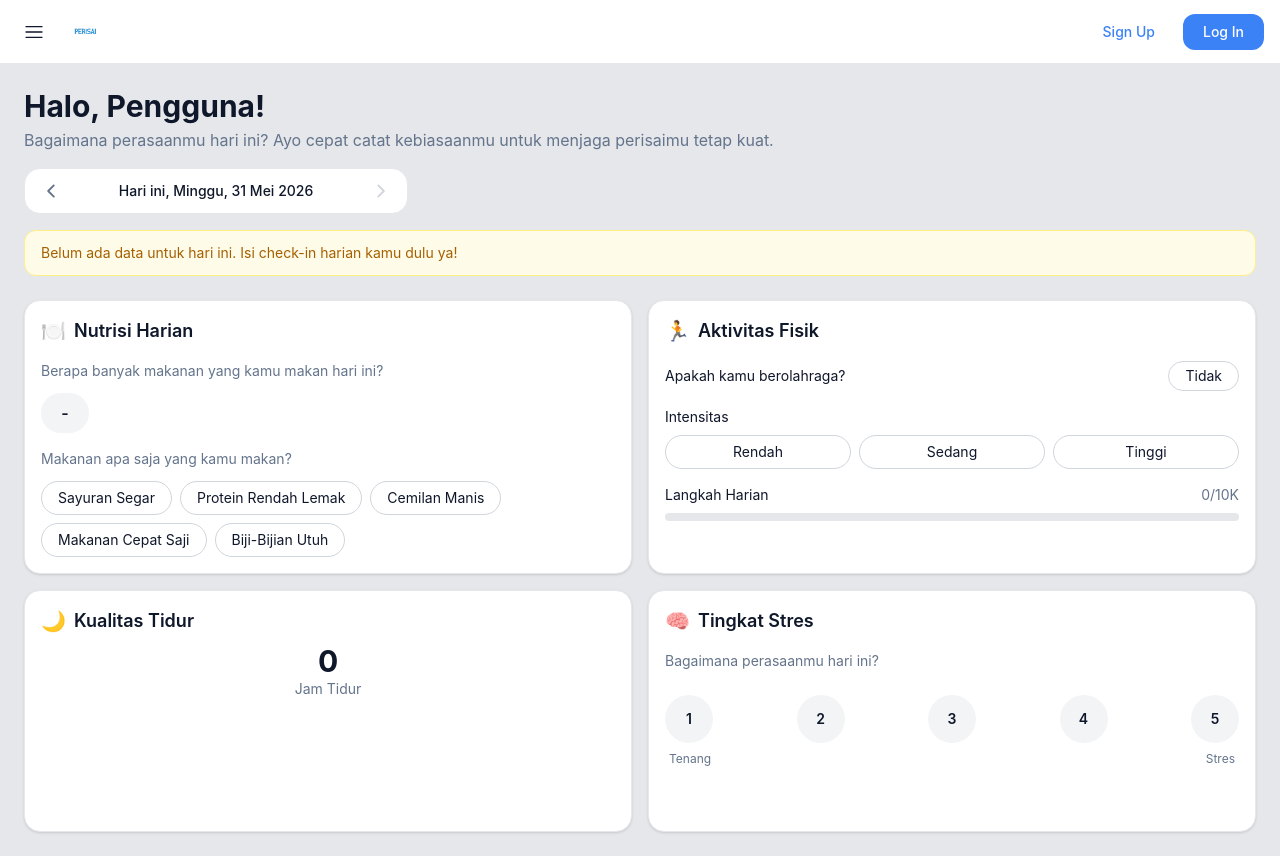
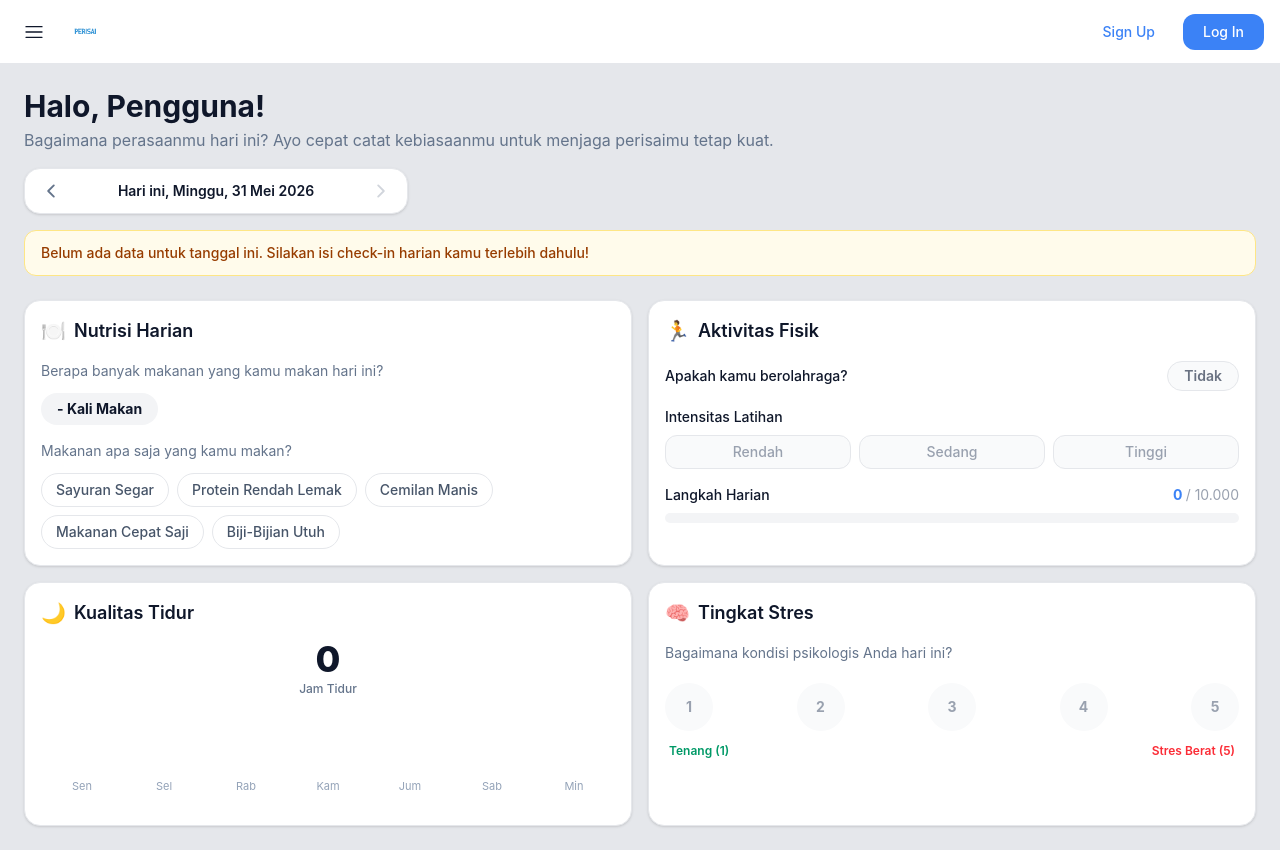
Before and after one commit to theoitssurabaya/PERISAI, a React (Vite) app in the folder Fullstack/Frontend/: page /habit-log in a window 1280 px wide. Built offline with nearby package versions, Linux system fonts and the light colour scheme.

Commit message:
responsif habit log dan risk profile

```diff
--- a/Fullstack/Frontend/src/pages/HabitLogPage.jsx
+++ b/Fullstack/Frontend/src/pages/HabitLogPage.jsx
@@ -6,24 +6,32 @@ import api from '../services/api'
 import { useAuth } from '../context/useAuth'
 
 function HabitLogPage() {
-    const { isLoggedIn } = useAuth()
+    const { isLoggedIn, user } = useAuth()
     const [logData, setLogData] = useState(null)
     const [loading, setLoading] = useState(true)
     const [currentDate, setCurrentDate] = useState(new Date())
-    const { user } = useAuth()
 
     useEffect(() => {
         if (!isLoggedIn) {
-            Promise.resolve().then(() => setLoading(false))
+            setLoading(false)
             return
         }
-        const dateStr = currentDate.toISOString().split('T')[0]
+
+        setLoading(true)
+        // Memastikan format YYYY-MM-DD menggunakan waktu lokal, bukan UTC agar tanggal tidak bergeser
+        const offset = currentDate.getTimezoneOffset()
+        const localDate = new Date(currentDate.getTime() - (offset * 60 * 1000))
+        const dateStr = localDate.toISOString().split('T')[0]
+
         api.get(`/api/habit-log?date=${dateStr}`)
             .then(res => {
                 setLogData(res.data.data)
                 setLoading(false)
             })
-            .catch(() => setLoading(false))
+            .catch(() => {
+                setLogData(null)
+                setLoading(false)
+            })
     }, [isLoggedIn, currentDate])
 
     const meals = logData?.meals ?? '-'
@@ -34,26 +42,26 @@ function HabitLogPage() {
     const sleepHours = logData?.sleep_hours ?? 0
     const stressLevel = logData?.stress_level ?? null
 
-
     const foodOptions = ['Sayuran Segar', 'Protein Rendah Lemak', 'Cemilan Manis', 'Makanan Cepat Saji', 'Biji-Bijian Utuh']
     const intensityOptions = ['Rendah', 'Sedang', 'Tinggi']
+
     const isToday = new Date().toDateString() === currentDate.toDateString()
 
-    const today = new Date()
-    today.setHours(0, 0, 0, 0)
+    // Batasan navigasi 6 hari ke belakang dengan logika aman (bebas mutasi langsung)
+    const todayTimestamp = new Date().setHours(0, 0, 0, 0)
+    const minDateLimit = new Date(todayTimestamp - 6 * 24 * 60 * 60 * 1000)
+    const isMinDate = currentDate <= minDateLimit
 
-    const minDate = new Date(today)
-    minDate.setDate(minDate.getDate() - 6)
+    // Mendapatkan nama hari lokal singkat (e.g., 'Sen', 'Sel', 'Rab')
+    const currentDayName = currentDate.toLocaleDateString('id-ID', { weekday: 'short' })
 
-    const isMinDate = currentDate <= minDate
-
-    const sleepData = [
-        { day: 'Mon', hours: sleepHours },
-        { day: 'Tue', hours: sleepHours },
-        { day: 'Wed', hours: sleepHours },
-        { day: 'Thu', hours: sleepHours },
-        { day: 'Fri', hours: sleepHours },
-    ]
+    // Memetakan grafik tidur agar data jam tidur hanya muncul proporsional di hari yang dipilih
+    const daysOfWeek = ['Sen', 'Sel', 'Rab', 'Kam', 'Jum', 'Sab', 'Min']
+    const sleepData = daysOfWeek.map(day => ({
+        day,
+        hours: day === currentDayName ? sleepHours : 0,
+        isActive: day === currentDayName
+    }))
 
     const goToPrev = () => {
         if (isMinDate) return
@@ -78,24 +86,24 @@ function HabitLogPage() {
         })
     }
 
-    if (loading) return <div className="p-6 text-[#64748B]">Loading...</div>
+    if (loading) return <div className="p-6 text-[#64748B] font-medium animate-pulse">Memuat data log harian...</div>
 
     return (
         <div className={s.pageWrapper}>
             <h1 className={s.pageTitle}>Halo, {user?.name || 'Pengguna'}!</h1>
             <p className={s.pageSubtitle}>Bagaimana perasaanmu hari ini? Ayo cepat catat kebiasaanmu untuk menjaga perisaimu tetap kuat.</p>
 
-            {/* Date Navigator */}
-            <div className="flex items-center justify-between bg-white rounded-2xl border border-gray-200 px-4 py-3 mt-4 mb-2 max-w-full sm:max-w-sm">
+            {/* Navigator Tanggal */}
+            <div className="flex items-center justify-between bg-white rounded-2xl border border-gray-200 px-4 py-3 mt-4 mb-2 max-w-full sm:max-w-sm shadow-sm">
                 <button
                     onClick={goToPrev}
                     disabled={isMinDate}
-                    className="text-[#64748B] hover:text-[#0F172A] transition-colors"
+                    className={`transition-colors ${isMinDate ? 'text-gray-300 cursor-not-allowed' : 'text-[#64748B] hover:text-[#0F172A]'}`}
                 >
                     <IoChevronBackOutline size={20} />
                 </button>
 
-                <span className="text-sm font-medium text-[#0F172A]">
+                <span className="text-sm font-semibold text-[#0F172A] select-none">
                     {isToday ? `Hari ini, ${formatDate(currentDate)}` : formatDate(currentDate)}
                 </span>
 
@@ -108,15 +116,17 @@ function HabitLogPage() {
                 </button>
             </div>
 
+            {/* Alert Data Kosong */}
             {!logData && (
-                <div className="mt-4 mb-2 px-4 py-3 bg-yellow-50 border border-yellow-200 rounded-xl text-sm text-yellow-700">
-                    Belum ada data untuk hari ini. Isi check-in harian kamu dulu ya!
+                <div className="mt-4 mb-2 px-4 py-3 bg-amber-50 border border-amber-200 rounded-xl text-sm text-amber-800 font-medium">
+                    Belum ada data untuk tanggal ini. Silakan isi check-in harian kamu terlebih dahulu!
                 </div>
             )}
 
+            {/* Grid Konten */}
             <div className="grid grid-cols-1 sm:grid-cols-2 gap-4 mt-6">
 
-                {/* Daily Nutrition */}
+                {/* Nutrisi Harian */}
                 <div className={s.card}>
                     <div className="flex items-center gap-2 mb-4">
                         <span className="text-xl">🍽️</span>
@@ -124,28 +134,31 @@ function HabitLogPage() {
                     </div>
 
                     <p className="text-sm text-[#64748B] mb-3">Berapa banyak makanan yang kamu makan hari ini?</p>
-                    <div className="flex items-center gap-4 bg-gray-100 rounded-full px-4 py-2 w-fit mb-4">
-                        <span className="font-semibold text-[#0F172A] w-4 text-center">{meals}</span>
+                    <div className="flex items-center gap-4 bg-gray-100 rounded-full px-4 py-1.5 w-fit mb-4">
+                        <span className="font-bold text-[#0F172A] text-sm">{meals} Kali Makan</span>
                     </div>
 
                     <p className="text-sm text-[#64748B] mb-3">Makanan apa saja yang kamu makan?</p>
                     <div className="flex flex-wrap gap-2">
-                        {foodOptions.map(food => (
+                        {foodOptions.map(food => {
+                            const isSelected = selectedFoods.includes(food);
+                            return (
                                 <span
                                     key={food}
-                                className={`text-sm px-4 py-1.5 rounded-full border
-                                    ${selectedFoods.includes(food)
-                                        ? 'bg-[#3B82F6] text-white border-[#3B82F6]'
-                                        : 'bg-white text-[#0F172A] border-gray-300'
+                                    className={`text-xs sm:text-sm px-3.5 py-1.5 rounded-full border transition-all font-medium
+                                        ${isSelected
+                                            ? 'bg-[#3B82F6] text-white border-[#3B82F6] shadow-sm'
+                                            : 'bg-white text-[#475569] border-gray-200'
                                         }`}
                                 >
                                     {food}
                                 </span>
-                        ))}
+                            );
+                        })}
                     </div>
                 </div>
 
-                {/* Physical Activity */}
+                {/* Aktivitas Fisik */}
                 <div className={s.card}>
                     <div className="flex items-center gap-2 mb-4">
                         <span className="text-xl">🏃</span>
@@ -153,25 +166,25 @@ function HabitLogPage() {
                     </div>
 
                     <div className="flex items-center justify-between mb-4">
-                        <span className="text-sm text-[#0F172A]">Apakah kamu berolahraga?</span>
-                        <span className={`text-sm px-4 py-1 rounded-full border
+                        <span className="text-sm font-medium text-[#0F172A]">Apakah kamu berolahraga?</span>
+                        <span className={`text-sm px-4 py-1 rounded-full border font-semibold
                             ${exercised
-                                ? 'bg-[#3B82F6] text-white border-[#3B82F6]'
-                                : 'bg-white text-[#0F172A] border-gray-300'
+                                ? 'bg-emerald-50 text-emerald-600 border-emerald-200'
+                                : 'bg-gray-50 text-gray-500 border-gray-200'
                             }`}>
                             {exercised ? 'Ya' : 'Tidak'}
                         </span>
                     </div>
 
-                    <p className="text-sm text-[#0F172A] mb-2">Intensitas</p>
+                    <p className="text-sm font-medium text-[#0F172A] mb-2">Intensitas Latihan</p>
                     <div className="flex gap-2 mb-4">
                         {intensityOptions.map(opt => (
                             <span
                                 key={opt}
-                                className={`flex-1 text-sm py-1.5 rounded-full border text-center
+                                className={`flex-1 text-sm py-1.5 rounded-xl border text-center font-medium transition-all
                                     ${intensity === opt
-                                        ? 'bg-[#3B82F6] text-white border-[#3B82F6]'
-                                        : 'bg-white text-[#0F172A] border-gray-300'
+                                        ? 'bg-[#3B82F6] text-white border-[#3B82F6] shadow-sm'
+                                        : 'bg-gray-50 text-gray-400 border-gray-200'
                                     }`}
                             >
                                 {opt}
@@ -180,65 +193,83 @@ function HabitLogPage() {
                     </div>
 
                     <div className="flex items-center justify-between mb-2">
-                        <span className="text-sm text-[#0F172A]">Langkah Harian</span>
-                        <span className="text-sm text-[#64748B]">{steps.toLocaleString()}/10K</span>
+                        <span className="text-sm font-medium text-[#0F172A]">Langkah Harian</span>
+                        <span className="text-sm font-bold text-[#3B82F6]">{steps.toLocaleString()} <span className="text-gray-400 font-normal">/ 10.000</span></span>
                     </div>
-                    <div className="w-full bg-gray-200 rounded-full h-2">
+                    <div className="w-full bg-gray-100 rounded-full h-2.5 overflow-hidden">
                         <div
-                            className="bg-[#3B82F6] h-2 rounded-full transition-all"
-                            style={{ width: `${(steps / 10000) * 100}%` }}
+                            className="bg-[#3B82F6] h-2.5 rounded-full transition-all duration-500"
+                            style={{ width: `${Math.min((steps / 10000) * 100, 100)}%` }}
                         />
                     </div>
                 </div>
 
-                {/* Sleep Quality */}
+                {/* Kualitas Tidur */}
                 <div className={s.card}>
                     <div className="flex items-center gap-2 mb-2">
                         <span className="text-xl">🌙</span>
                         <h2 className={s.sectionTitle}>Kualitas Tidur</h2>
                     </div>
-                    <p className="text-3xl font-bold text-[#0F172A] text-center mt-2">{sleepHours}</p>
-                    <p className="text-sm text-[#64748B] text-center mb-4">Jam Tidur</p>
+                    <div className="text-center my-3">
+                        <p className="text-4xl font-extrabold text-[#0F172A]">{sleepHours}</p>
+                        <p className="text-xs text-[#64748B] font-medium mt-0.5">Jam Tidur</p>
+                    </div>
 
-                    <ResponsiveContainer width="100%" height={100}>
-                        <BarChart data={sleepData} barSize={32}>
-                            <XAxis dataKey="day" hide />
+                    <div className="w-full h-[100px] min-h-[100px]">
+                        <ResponsiveContainer width="100%" height="100%">
+                            <BarChart data={sleepData} barSize={24} margin={{ top: 10, bottom: 5 }}>
+                                <XAxis dataKey="day" tick={{ fill: '#94A3B8', fontSize: 11 }} axisLine={false} tickLine={false} />
                                 <Bar
                                     dataKey="hours"
+                                    radius={[4, 4, 0, 0]}
+                                    // Bar warna biru solid khusus hari yang dipilih, abu-abu transparan untuk hari lain
                                     fill="#3B82F6"
-                                radius={[4, 4, 0, 0]}
-                                opacity={0.6}
+                                    shape={(props) => {
+                                        const { x, y, width, height, payload } = props;
+                                        return (
+                                            <rect
+                                                x={x}
+                                                y={y}
+                                                width={width}
+                                                height={height}
+                                                rx={4}
+                                                ry={4}
+                                                fill={payload.isActive ? '#3B82F6' : '#E2E8F0'}
+                                            />
+                                        );
+                                    }}
                                 />
                             </BarChart>
                         </ResponsiveContainer>
                     </div>
+                </div>
 
-                {/* Stress Level */}
+                {/* Tingkat Stres */}
                 <div className={s.card}>
                     <div className="flex items-center gap-2 mb-4">
                         <span className="text-xl">🧠</span>
                         <h2 className={s.sectionTitle}>Tingkat Stres</h2>
                     </div>
 
-                    <p className="text-sm text-[#64748B] mb-6">Bagaimana perasaanmu hari ini?</p>
+                    <p className="text-sm text-[#64748B] mb-5">Bagaimana kondisi psikologis Anda hari ini?</p>
 
-                    <div className="flex justify-between gap-2 mb-2">
+                    <div className="flex justify-between gap-1.5 mb-3">
                         {[1, 2, 3, 4, 5].map(level => (
                             <div
                                 key={level}
-                                className={`w-12 h-12 rounded-full border-2 font-semibold text-sm flex items-center justify-center
+                                className={`w-10 h-10 sm:w-12 sm:h-12 rounded-full border-2 font-bold text-sm flex items-center justify-center transition-all select-none
                                     ${stressLevel === level
-                                        ? 'bg-[#3B82F6] text-white border-[#3B82F6]'
-                                        : 'bg-gray-100 text-[#0F172A] border-transparent'
+                                        ? 'bg-[#3B82F6] text-white border-[#3B82F6] scale-105 shadow-md'
+                                        : 'bg-gray-50 text-gray-400 border-transparent'
                                     }`}
                             >
                                 {level}
                             </div>
                         ))}
                     </div>
-                    <div className="flex justify-between text-xs text-[#64748B] px-1">
-                        <span>Tenang</span>
-                        <span>Stres</span>
+                    <div className="flex justify-between text-xs font-semibold text-[#64748B] px-1">
+                        <span className="text-emerald-600">Tenang (1)</span>
+                        <span className="text-red-500">Stres Berat (5)</span>
                     </div>
                 </div>
 
```
Also changed, not shown: Fullstack/Frontend/src/pages/RiskProfilePage.jsx (+86 -65 lines). Lines whose indentation alone changed are shown as unchanged.
